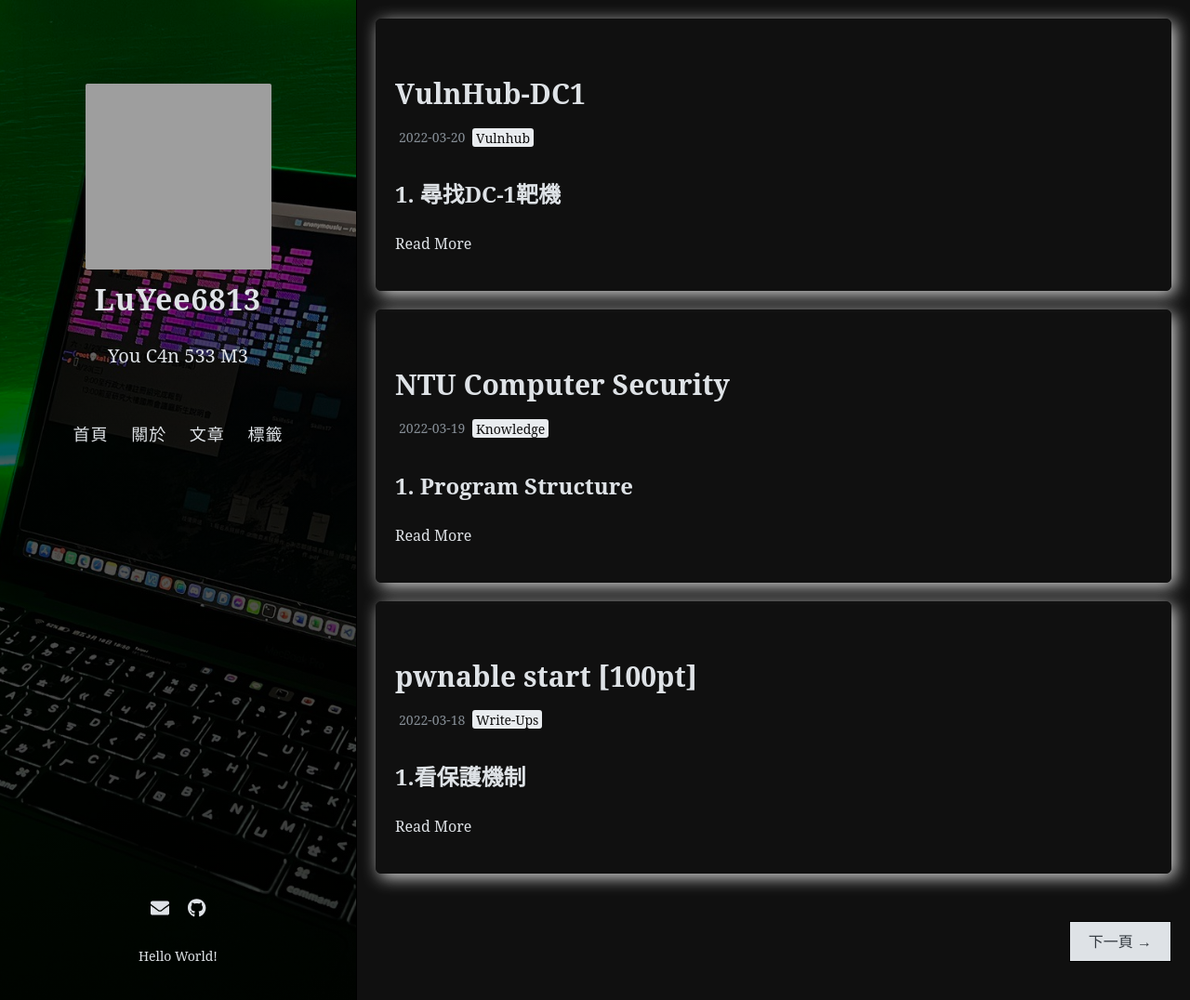
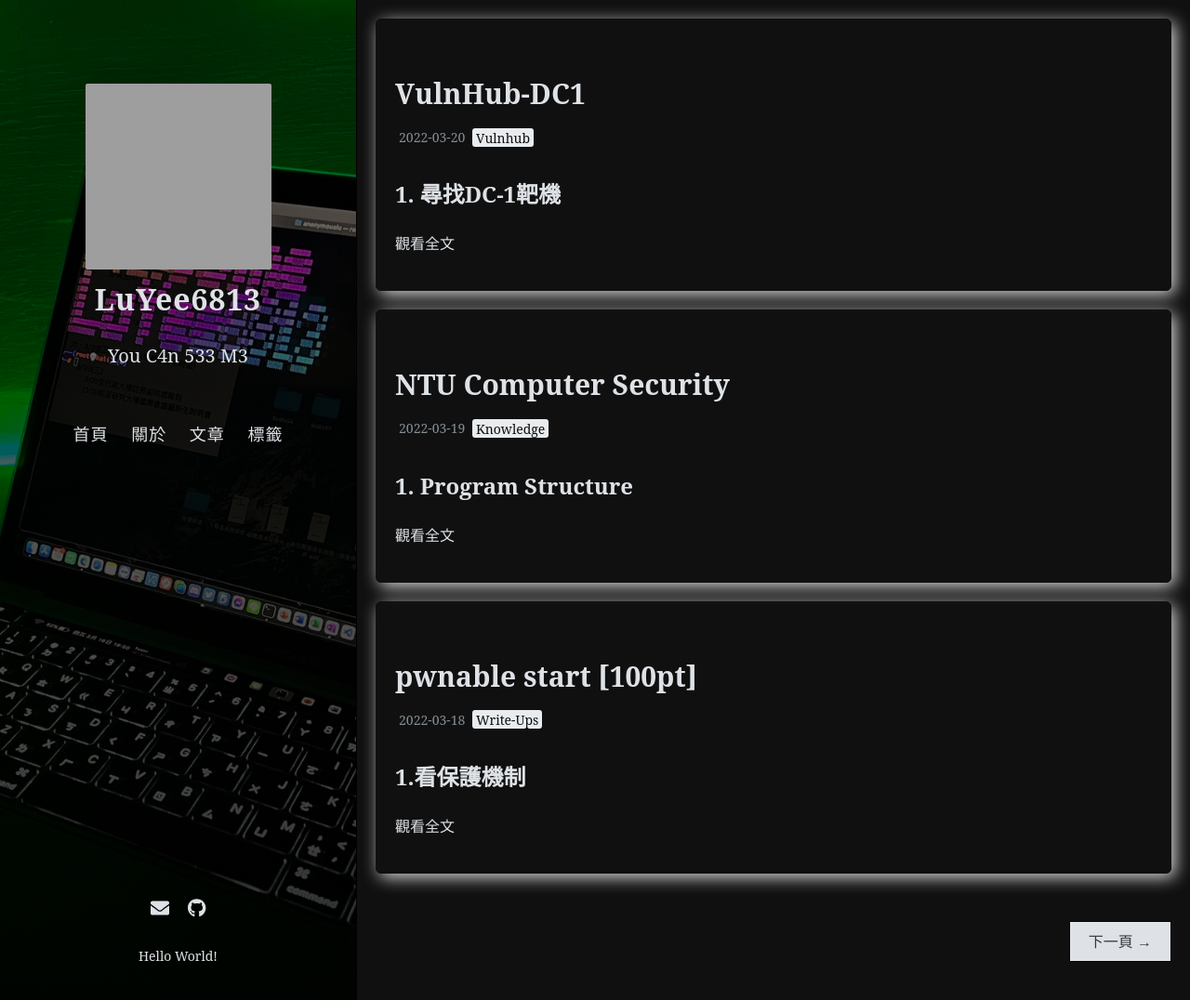
Before and after one commit to LuYee6813/blog, a Jekyll site: the page built from index.html, in a window 1280 px wide and 1076 px high. Shown: the whole window at 93% size. Built offline with Jekyll 4.4.1, drawn with Linux system fonts in a browser that asks for light colours; the list of posts is cut into pages by our own code; comment, search, counter and statistics services are not loaded; grey boxes are pictures that could not be loaded.

Commit message:
Update index.html

```diff
--- a/index.html
+++ b/index.html
@@ -85,7 +85,7 @@
           {%   else %}{{ post.content | lstrip | split: "
 " | first }}{% endif %}
           <p>
-            <a class="post-link" href="{{ post.url | prepend: site.baseurl }}">Read More</a>
+            <a class="post-link" href="{{ post.url | prepend: site.baseurl }}">觀看全文</a>
           </p>
         </div>
     </article>
```
